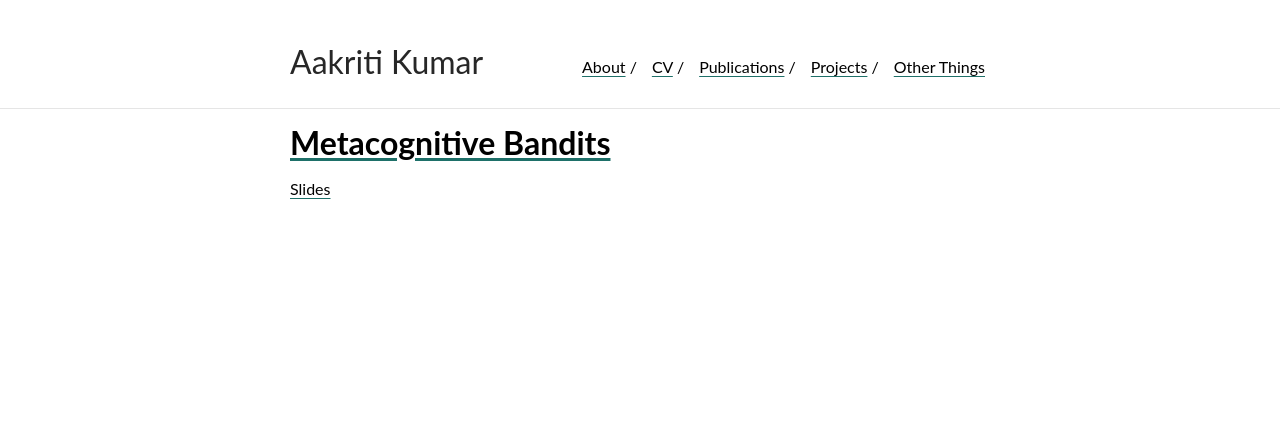
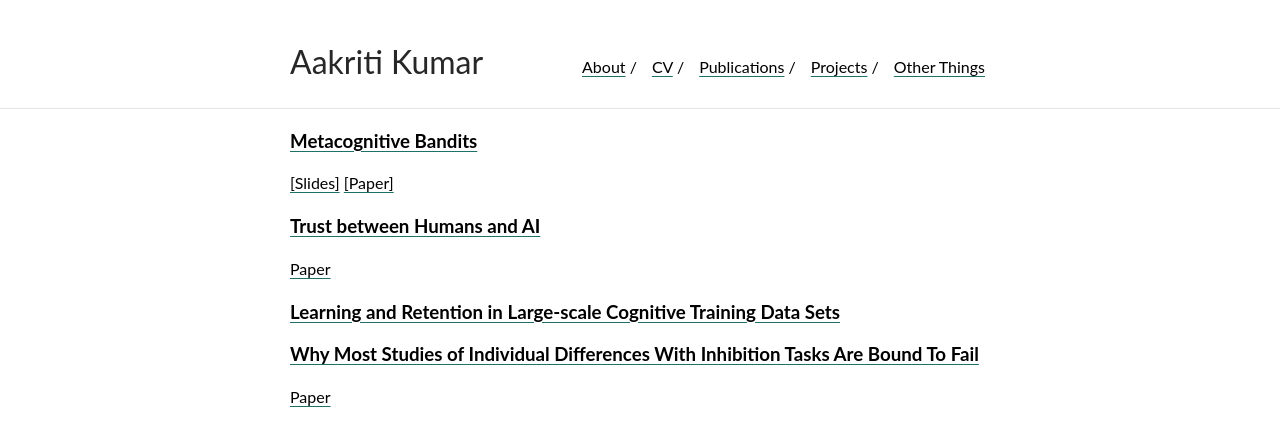
Before and after one commit to aakriti1kumar/aakriti1kumar.github.io, a Jekyll site: the page built from projects.md, in a window 1280 px wide. Shown: the top 446 px of the page. Built offline with Jekyll 4.4.1, drawn with Linux system fonts in a browser that asks for light colours; our own code applies the rules of GitHub Pages for plain Markdown files.

Commit message:
Update projects.md

```diff
--- a/projects.md
+++ b/projects.md
@@ -1,2 +1,11 @@
-# [Metacognitive Bandits](metaban.md)<br>
-[Slides](metaban.pdf)
+### [Metacognitive Bandits](metaban.md)<br>
+[[Slides]](metaban.pdf) [[Paper]](https://escholarship.org/content/qt7xc470dt/qt7xc470dt.pdf)
+
+### [Trust between Humans and AI](trust.md)<br>
+[Paper](trust_review.pdf)
+
+### [Learning and Retention in Large-scale Cognitive Training Data Sets](lumos.md)<br>
+
+
+### [Why Most Studies of Individual Differences With Inhibition Tasks Are Bound To Fail](p.md)<br>
+[Paper](p.pdf)
```
